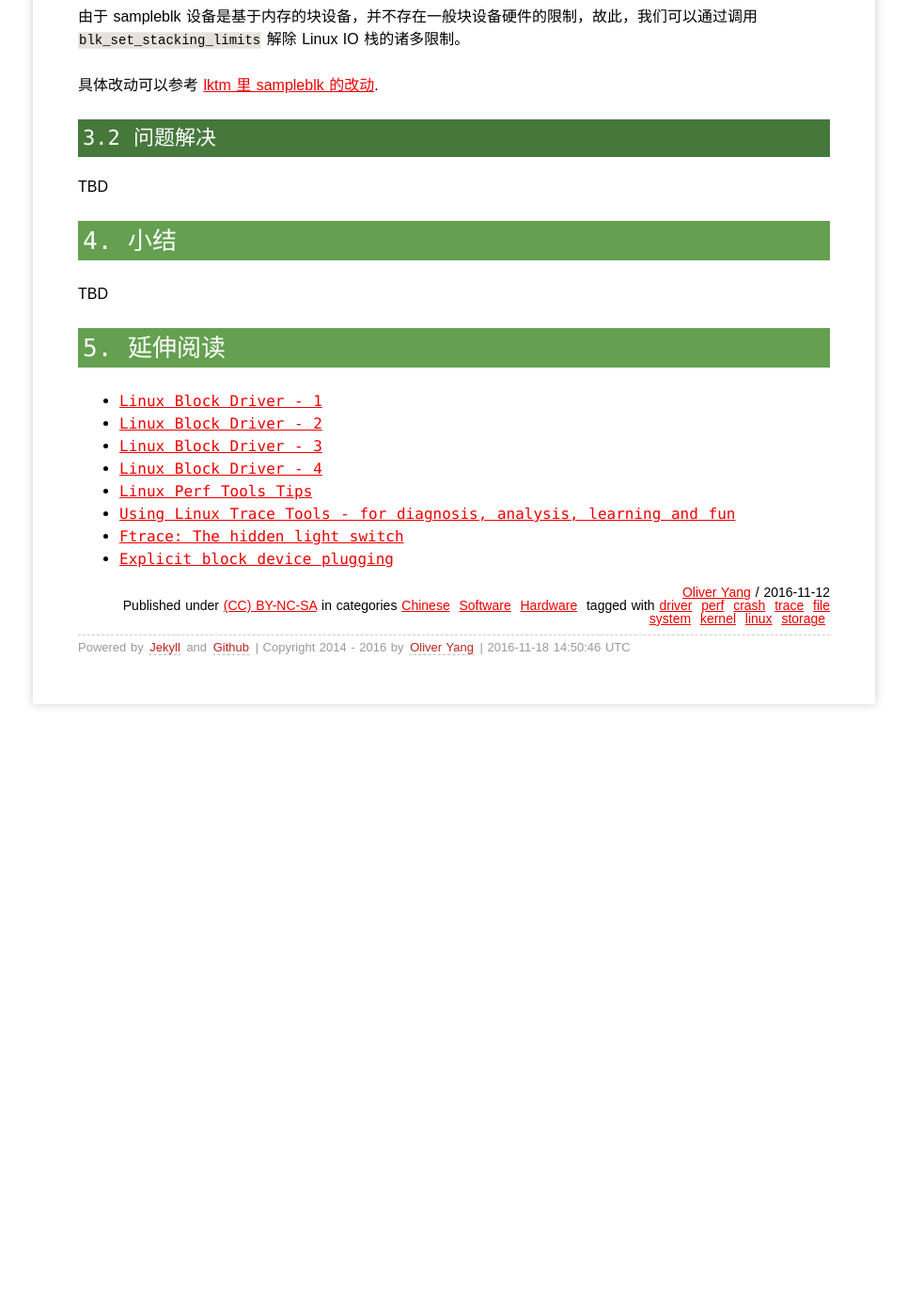
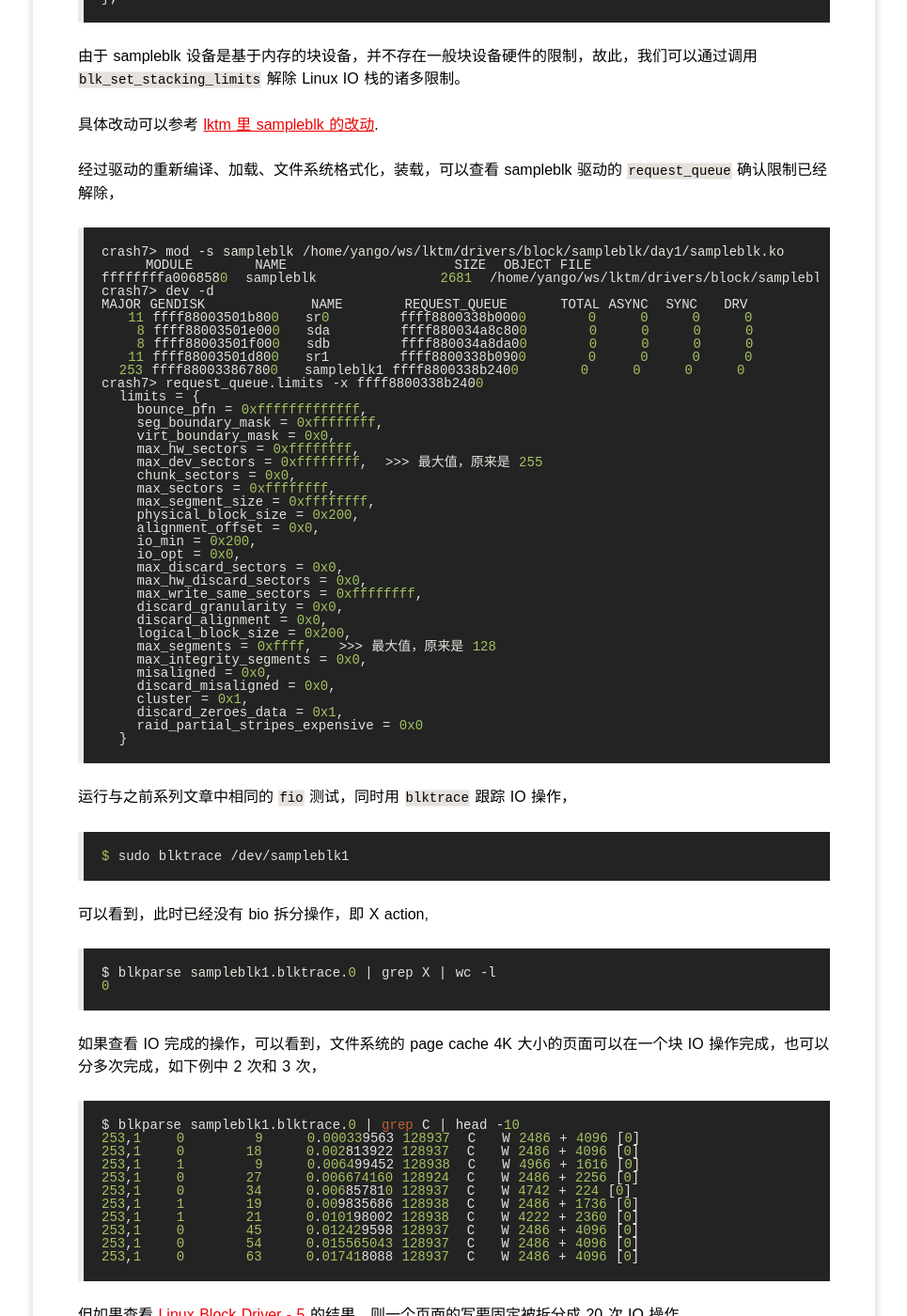
Before and after one commit to yangoliver/yangoliver.github.io, a Jekyll site: the page built from _posts/2016/2016-11-12-linux-block-driver-basic-6.md, in a window 1280 px wide and 1400 px high, scrolled down 3119 px. Shown: the whole window at 94% size, without its empty margins (157-1122 px from the left). Built offline with Jekyll 4.4.1, drawn with Linux system fonts in a browser that asks for light colours; comment, search, counter and statistics services are not loaded; before the commit the page ends 3916 px from its top, so only the background shows below that; some of the changed text lies outside the part shown.

Commit message:
draft: added test data for bio split fixes

```diff
--- a/_posts/2016/2016-11-12-linux-block-driver-basic-6.md
+++ b/_posts/2016/2016-11-12-linux-block-driver-basic-6.md
@@ -101,10 +101,13 @@ X 操作对应的具体代码路径，请参考 [perf 命令对 block:block_spli
 
 	static int sampleblk_alloc(int minor)
 	{
+
 	[...snipped...]
+
 	    spin_lock_init(&sampleblk_dev->lock);
 	    sampleblk_dev->queue = blk_init_queue(sampleblk_request,
 	        &sampleblk_dev->lock);
+
 	[...snipped...]
 
 而进一步研究 `blk_init_queue` 的实现，我们就发现，这个 `limits.max_sectors` 的限制，正好就是调用 `blk_init_queue` 引起的，
@@ -127,6 +130,92 @@ X 操作对应的具体代码路径，请参考 [perf 命令对 block:block_spli
 
 具体改动可以参考 [lktm 里 sampleblk 的改动](https://github.com/yangoliver/lktm/commit/bc05891d53334cc3fa4690b87718c935ba76f52b#diff-3858c6a043ac372fbae32d03d9f26d16).
 
+经过驱动的重新编译、加载、文件系统格式化，装载，可以查看 sampleblk 驱动的 `request_queue` 确认限制已经解除，
+
+	crash7> mod -s sampleblk /home/yango/ws/lktm/drivers/block/sampleblk/day1/sampleblk.ko
+	     MODULE       NAME                   SIZE  OBJECT FILE
+	ffffffffa0068580  sampleblk              2681  /home/yango/ws/lktm/drivers/block/sampleblk/day1/sampleblk.ko
+	crash7> dev -d
+	MAJOR GENDISK            NAME       REQUEST_QUEUE      TOTAL ASYNC  SYNC   DRV
+	   11 ffff88003501b800   sr0        ffff8800338b0000       0     0     0     0
+	    8 ffff88003501e000   sda        ffff880034a8c800       0     0     0     0
+	    8 ffff88003501f000   sdb        ffff880034a8da00       0     0     0     0
+	   11 ffff88003501d800   sr1        ffff8800338b0900       0     0     0     0
+	  253 ffff880033867800   sampleblk1 ffff8800338b2400       0     0     0     0
+	crash7> request_queue.limits -x ffff8800338b2400
+	  limits = {
+	    bounce_pfn = 0xfffffffffffff,
+	    seg_boundary_mask = 0xffffffff,
+	    virt_boundary_mask = 0x0,
+	    max_hw_sectors = 0xffffffff,
+	    max_dev_sectors = 0xffffffff,  >>> 最大值，原来是 255
+	    chunk_sectors = 0x0,
+	    max_sectors = 0xffffffff,
+	    max_segment_size = 0xffffffff,
+	    physical_block_size = 0x200,
+	    alignment_offset = 0x0,
+	    io_min = 0x200,
+	    io_opt = 0x0,
+	    max_discard_sectors = 0x0,
+	    max_hw_discard_sectors = 0x0,
+	    max_write_same_sectors = 0xffffffff,
+	    discard_granularity = 0x0,
+	    discard_alignment = 0x0,
+	    logical_block_size = 0x200,
+	    max_segments = 0xffff,   >>> 最大值，原来是 128
+	    max_integrity_segments = 0x0,
+	    misaligned = 0x0,
+	    discard_misaligned = 0x0,
+	    cluster = 0x1,
+	    discard_zeroes_data = 0x1,
+	    raid_partial_stripes_expensive = 0x0
+	  }
+
+运行与之前系列文章中相同的 `fio` 测试，同时用 `blktrace` 跟踪 IO 操作，
+
+	$ sudo blktrace /dev/sampleblk1
+
+可以看到，此时已经没有 bio 拆分操作，即 X action,
+
+	$ blkparse sampleblk1.blktrace.0 | grep X | wc -l
+	0
+
+如果查看 IO 完成的操作，可以看到，文件系统的 page cache 4K 大小的页面可以在一个块 IO 操作完成，也可以分多次完成，如下例中 2 次和 3 次，
+
+	$ blkparse sampleblk1.blktrace.0 | grep C | head -10
+	253,1    0        9     0.000339563 128937  C   W 2486 + 4096 [0]
+	253,1    0       18     0.002813922 128937  C   W 2486 + 4096 [0]
+	253,1    1        9     0.006499452 128938  C   W 4966 + 1616 [0]
+	253,1    0       27     0.006674160 128924  C   W 2486 + 2256 [0]
+	253,1    0       34     0.006857810 128937  C   W 4742 + 224 [0]
+	253,1    1       19     0.009835686 128938  C   W 2486 + 1736 [0]
+	253,1    1       21     0.010198002 128938  C   W 4222 + 2360 [0]
+	253,1    0       45     0.012429598 128937  C   W 2486 + 4096 [0]
+	253,1    0       54     0.015565043 128937  C   W 2486 + 4096 [0]
+	253,1    0       63     0.017418088 128937  C   W 2486 + 4096 [0]
+
+但如果查看 [Linux Block Driver - 5](http://oliveryang.net/2016/10/linux-block-driver-basic-5) 的结果，则一个页面的写要固定被拆分成 20 次 IO 操作。
+
+用 `iostat` 查看块设备的性能，我们可以发现，设备的 IO 吞吐量比 [Linux Block Driver - 4](http://oliveryang.net/2016/08/linux-block-driver-basic-4) 提高了 10% ～ 15%。
+原来版本驱动 900 多 MB/s 的吞吐量提升到了 1000 多 MB/s。 但另一翻边，IOPS 从原有的 8000 多降到了 700 多，整整差了 10 倍。
+
+	$ iostat /dev/sampleblk1  -xmdz 1
+
+	Device:         rrqm/s   wrqm/s     r/s     w/s    rMB/s    wMB/s avgrq-sz avgqu-sz   await r_await w_await  svctm  %util
+	sampleblk1        0.00   558.42    0.00  761.39     0.00  1088.20  2927.08     0.22    0.29    0.00    0.29   0.27  20.79
+
+	Device:         rrqm/s   wrqm/s     r/s     w/s    rMB/s    wMB/s avgrq-sz avgqu-sz   await r_await w_await  svctm  %util
+	sampleblk1        0.00   542.00    0.00  768.00     0.00  1097.41  2926.44     0.20    0.26    0.00    0.26   0.25  19.20
+
+	Device:         rrqm/s   wrqm/s     r/s     w/s    rMB/s    wMB/s avgrq-sz avgqu-sz   await r_await w_await  svctm  %util
+	sampleblk1        0.00   524.00    0.00  799.00     0.00  1065.24  2730.43     0.21    0.26    0.00    0.26   0.25  20.00
+
+	Device:         rrqm/s   wrqm/s     r/s     w/s    rMB/s    wMB/s avgrq-sz avgqu-sz   await r_await w_await  svctm  %util
+	sampleblk1        0.00   846.00    0.00  742.00     0.00  1079.73  2980.17     0.20    0.27    0.00    0.27   0.26  19.60
+
+	Device:         rrqm/s   wrqm/s     r/s     w/s    rMB/s    wMB/s avgrq-sz avgqu-sz   await r_await w_await  svctm  %util
+	sampleblk1        0.00   566.00    0.00  798.00     0.00  1068.08  2741.14     0.21    0.26    0.00    0.26   0.26  20.50
+
 ### 3.2 问题解决
 
 TBD
@@ -141,6 +230,7 @@ TBD
 * [Linux Block Driver - 2](http://oliveryang.net/2016/07/linux-block-driver-basic-2)
 * [Linux Block Driver - 3](http://oliveryang.net/2016/08/linux-block-driver-basic-3)
 * [Linux Block Driver - 4](http://oliveryang.net/2016/08/linux-block-driver-basic-4)
+* [Linux Block Driver - 5](http://oliveryang.net/2016/10/linux-block-driver-basic-5)
 * [Linux Perf Tools Tips](http://oliveryang.net/2016/07/linux-perf-tools-tips/)
 * [Using Linux Trace Tools - for diagnosis, analysis, learning and fun](https://github.com/yangoliver/mydoc/blob/master/share/linux_trace_tools.pdf)
 * [Ftrace: The hidden light switch](http://lwn.net/Articles/608497)
```
